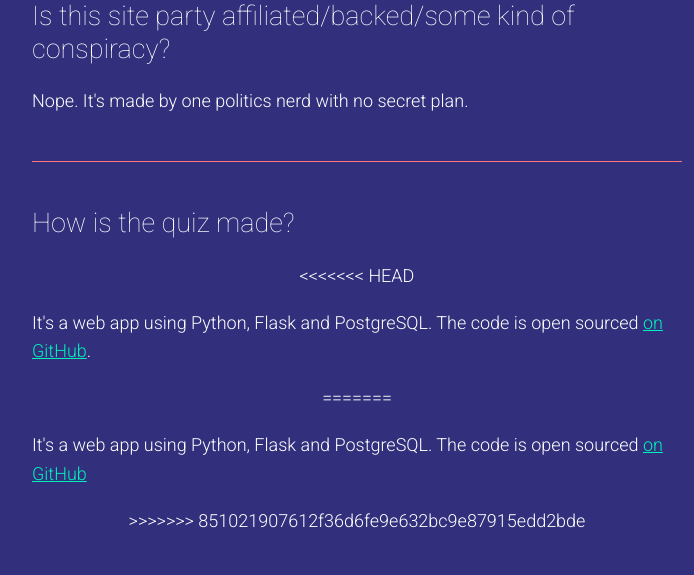
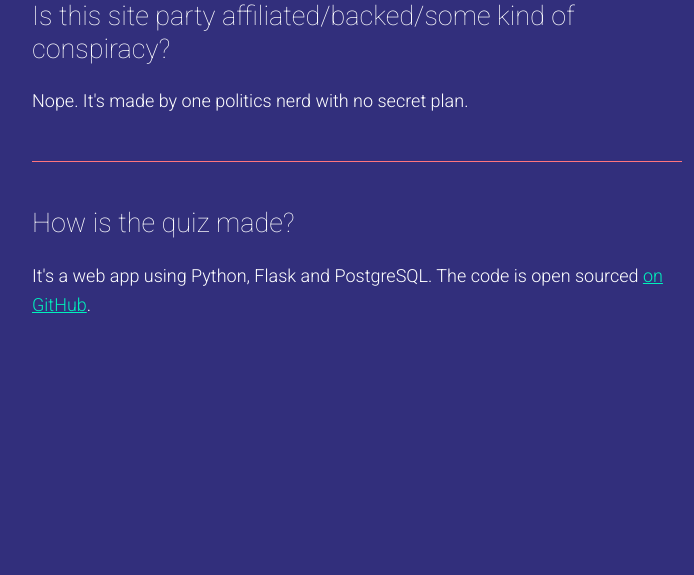
Before and after one commit to JennyBrennan/manifestwho, a Flask app: page /faq in a window 1280 px wide. Shown: the part 1549-2124 px from the top of the page, without its empty margins (283-977 px from the left). After the commit the page ends 1862 px from the top, so only its background shows below. Run offline with Flask 2, Linux system fonts and the light colour scheme.

Commit message:
Actually add the full stop this time.

```diff
--- a/templates/faq.html
+++ b/templates/faq.html
@@ -30,10 +30,6 @@
     <p>Nope. It's made by one politics nerd with no secret plan.</p>
     <hr>
     <h2>How is the quiz made?</h2>
-<<<<<<< HEAD
     <p>It's a web app using Python, Flask and PostgreSQL. The code is open sourced <a href="https://github.com/JennyBrennan/manifestwho">on GitHub</a>.</p>
-=======
-    <p>It's a web app using Python, Flask and PostgreSQL. The code is open sourced <a href="https://github.com/JennyBrennan/manifestwho">on GitHub</a></p>
->>>>>>> 851021907612f36d6fe9e632bc9e87915edd2bde
   </article>
 {% endblock %}
```
